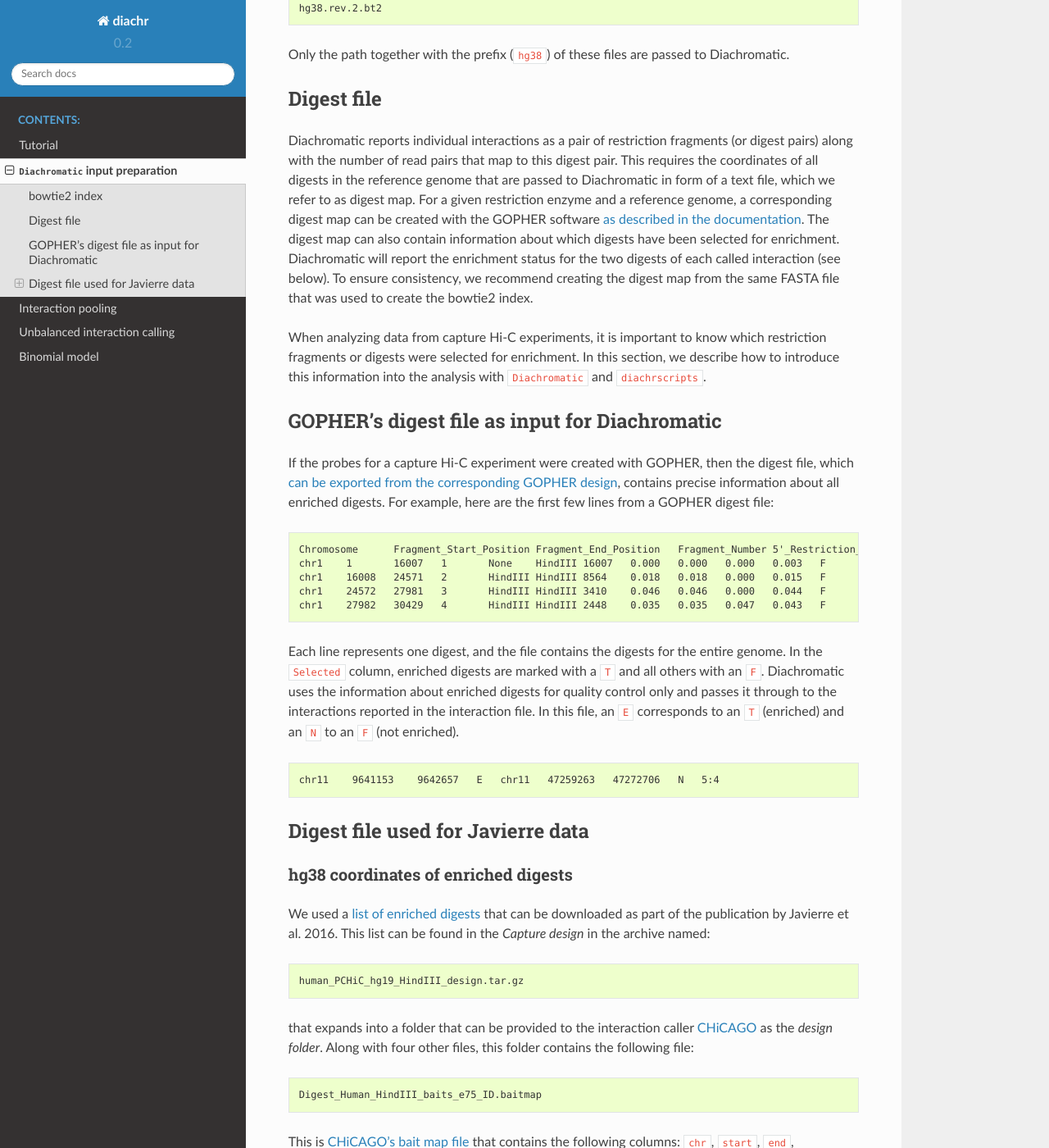
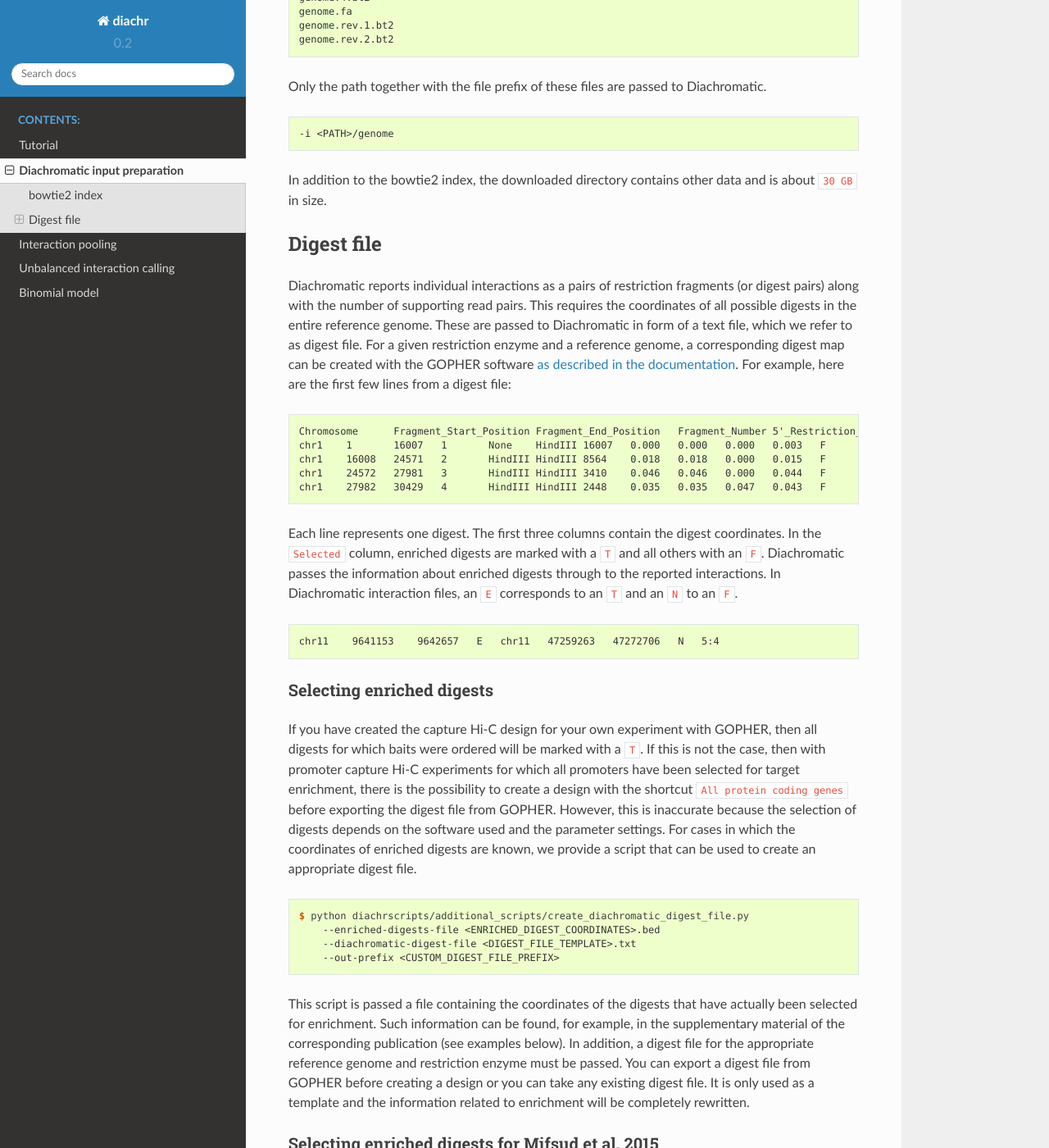
Before and after one commit to hansenp/diachrscripts, a Sphinx documentation site: the page built from docs/diachromatic_input_preparation.rst, in a window 1280 px wide and 1400 px high, scrolled down 551 px. Shown: the whole window at 82% size. Built offline with Sphinx 7.4.7 and the Read the Docs theme 2.0.0, drawn with Linux system fonts in a browser that asks for light colours; some of the changed text lies outside the part shown.

Commit message:
Worked on RTD tutorial.

```diff
--- a/docs/diachromatic_input_preparation.rst
+++ b/docs/diachromatic_input_preparation.rst
@@ -1,8 +1,8 @@
 .. _RST_Diachromatic_input_preparation:
 
-##################################
-``Diachromatic`` input preparation
-##################################
+##############################
+Diachromatic input preparation
+##############################
 
 *************
 bowtie2 index
@@ -10,63 +10,48 @@ bowtie2 index
 
 Diachromatic uses bowtie2 to map reads to a reference sequence,
 which requires an index for the reference sequence.
-Such an index can be created with bowtie2 or a pre-calculated index can be downloaded.
-For the data on the hematopoietic cell types,
-we used the reference sequence hg38 and downloaded a pre-calculated index from here:
+Such an index can be created with bowtie2 or a pre-calculated index can e.g. be downloaded from the
+`iGenomes website <https://support.illumina.com/sequencing/sequencing_software/igenome.html>`_
 
 .. code-block:: console
 
-    ftp://ftp.ncbi.nlm.nih.gov/genomes/archive/old_genbank/Eukaryotes/vertebrates_mammals/Homo_sapiens/GRCh38/seqs_for_alignment_pipelines/GCA_000001405.15_GRCh38_no_alt_analysis_set.fna.bowtie_index.tar.gz
+    $ wget http://igenomes.illumina.com.s3-website-us-east-1.amazonaws.com/Homo_sapiens/UCSC/hg38/Homo_sapiens_UCSC_hg38.tar.gz
+    $ mkdir Homo_sapiens_UCSC_hg38
+    $ tar -xf Homo_sapiens_UCSC_hg38.tar.gz -C Homo_sapiens_UCSC_hg38
 
-Note that the index consists of several files:
+The index consists of several files:
 
 .. code-block:: console
 
-    hg38.1.bt2
-    hg38.2.bt2
-    hg38.3.bt2
-    hg38.4.bt2
-    hg38.rev.1.bt2
-    hg38.rev.2.bt2
+    $ ls Homo_sapiens_UCSC_hg38/Homo_sapiens/UCSC/hg38/Sequence/Bowtie2Index/ | cat
+    genome.1.bt2
+    genome.2.bt2
+    genome.3.bt2
+    genome.4.bt2
+    genome.fa
+    genome.rev.1.bt2
+    genome.rev.2.bt2
 
-Only the path together with the prefix (``hg38``) of these files are passed to Diachromatic.
+Only the path together with the file prefix of these files are passed to Diachromatic.
 
+.. code-block:: console
+
+    -i <PATH>/genome
+
+In addition to the bowtie2 index, the downloaded directory contains other data and is about ``30 GB`` in size.
 
 ***********
 Digest file
 ***********
 
-Diachromatic reports individual interactions as a pair of restriction fragments (or digest pairs)
-along with the number of read pairs that map to this digest pair.
-This requires the coordinates of all digests in the reference genome
-that are passed to Diachromatic in form of a text file,
-which we refer to as digest map.
+Diachromatic reports individual interactions as a pairs of restriction fragments (or digest pairs)
+along with the number of supporting read pairs.
+This requires the coordinates of all possible digests in the entire reference genome.
+These are passed to Diachromatic in form of a text file, which we refer to as digest file.
 For a given restriction enzyme and a reference genome,
 a corresponding digest map can be created with the GOPHER software
 `as described in the documentation <https://diachromatic.readthedocs.io/en/latest/digest.html>`__.
-The digest map can also contain information about which digests have been selected for enrichment.
-Diachromatic will report the enrichment status for the two digests of
-each called interaction (see below).
-To ensure consistency,
-we recommend creating the digest map from the same FASTA file that was used
-to create the bowtie2 index.
-
-When analyzing data from capture Hi-C experiments,
-it is important to know which restriction fragments or digests were selected for enrichment.
-In this section,
-we describe how to introduce this information into the analysis with
-``Diachromatic`` and ``diachrscripts``.
-
-
-**********************************************
-GOPHER's digest file as input for Diachromatic
-**********************************************
-
-If the probes for a capture Hi-C experiment were created with GOPHER,
-then the digest file, which
-`can be exported from the corresponding GOPHER design <https://diachromatic.readthedocs.io/en/latest/digest.html>`_,
-contains precise information about all enriched digests.
-For example, here are the first few lines from a GOPHER digest file:
+For example, here are the first few lines from a digest file:
 
 .. code-block:: console
 
@@ -76,70 +61,147 @@ For example, here are the first few lines from a GOPHER digest file:
     chr1    24572   27981   3       HindIII HindIII 3410    0.046   0.046   0.000   0.044   F       0       0
     chr1    27982   30429   4       HindIII HindIII 2448    0.035   0.035   0.047   0.043   F       0       0
 
-Each line represents one digest,
-and the file contains the digests for the entire genome.
-In the ``Selected`` column,
-enriched digests are marked with a ``T`` and all others with an ``F``.
-Diachromatic uses the information about enriched digests for quality control only
-and passes it through to the interactions reported in the interaction file.
-In this file,
-an ``E`` corresponds to an ``T`` (enriched) and an ``N`` to an ``F`` (not enriched).
+Each line represents one digest.
+The first three columns contain the digest coordinates.
+In the ``Selected`` column, enriched digests are marked with a ``T`` and all others with an ``F``.
+Diachromatic passes the information about enriched digests through to the reported interactions.
+In Diachromatic interaction files,
+an ``E`` corresponds to an ``T`` and an ``N`` to an ``F``.
 
 .. code-block:: console
 
     chr11    9641153    9642657   E   chr11   47259263   47272706   N   5:4
 
-**********************************
-Digest file used for Javierre data
-**********************************
 
-hg38 coordinates of enriched digests
-====================================
+Selecting enriched digests
+==========================
 
-We used a
-`list of enriched digests <https://osf.io/u8tzp/>`_
-that can be downloaded as part of the publication by Javierre et al. 2016.
-This list can be found in the *Capture design* in the archive named:
+If you have created the capture Hi-C design for your own experiment with GOPHER,
+then all digests for which baits were ordered will be marked with a ``T``.
+If this is not the case,
+then with promoter capture Hi-C experiments for which all promoters have been selected for target enrichment,
+there is the possibility to create a design with the shortcut ``All protein coding genes``
+before exporting the digest file from GOPHER.
+However, this is inaccurate because the selection of digests depends on the software used and the parameter settings.
+For cases in which the coordinates of enriched digests are known,
+we provide a script that can be used to create an appropriate digest file.
 
 .. code-block:: console
 
-    human_PCHiC_hg19_HindIII_design.tar.gz
+    $ python diachrscripts/additional_scripts/create_diachromatic_digest_file.py
+        --enriched-digests-file <ENRICHED_DIGEST_COORDINATES>.bed
+        --diachromatic-digest-file <DIGEST_FILE_TEMPLATE>.txt
+        --out-prefix <CUSTOM_DIGEST_FILE_PREFIX>
 
-that expands into a folder that can be provided to the interaction caller
-`CHiCAGO <https://www.ncbi.nlm.nih.gov/pmc/articles/PMC4908757/>`_
-as the *design folder*.
-Along with four other files, this folder contains the following file:
+This script is passed a file containing the coordinates of the digests that have actually been selected for enrichment.
+Such information can be found, for example, in the supplementary material of the corresponding publication
+(see examples below).
+In addition, a digest file for the appropriate reference genome and restriction enzyme must be passed.
+You can export a digest file from GOPHER before creating a design or you can  take any existing digest file.
+It is only used as a template and the information related to enrichment will be completely rewritten.
+
+Selecting enriched digests for Mifsud et al. 2015
+=================================================
+
+Supplementary Table 4 of the work published by
+`Mifsud et al. 2015 <https://pubmed.ncbi.nlm.nih.gov/25938943/>`__
+contains the coordinates and sequences of the baits used.
+Save this table in text format and extract the coordinates.
 
 .. code-block:: console
 
-    Digest_Human_HindIII_baits_e75_ID.baitmap
+    $ cat mifsud_supplementary_table_4.txt | \
+        awk '{if($1 ~ /^>/){split($0,a," ");split(a[1],b,":");gsub(/>C/,"c",b[1]);split(b[2],c,"-");print b[1]"\t"c[1]"\t"c[2]}}' \
+        > mifsud_bait_coords_hg19.bed
 
-This is
-`CHiCAGO's bait map file <http://regulatorygenomicsgroup.org/resources/Chicago_vignette.html#input-files-required>`_
-that contains the following columns:
-``chr``, ``start``, ``end``, ``fragmentID``, ``geneName``.
-Here are the first four lines of this file:
+Use
+`UCSC's LiftOver tool <https://genome.ucsc.edu/cgi-bin/hgLiftOver>`_
+to convert the coordinates to from ``hg19`` to ``hg38`` and save the resulting file as ``mifsud_bait_coords_hg38.bed``.
+Generate a digest file for ``hg38`` with GOPHER and extract the coordinates of all digests in the genome.
 
 .. code-block:: console
 
-    1	831895	848168	218	RP11-54O7.16;RP11-54O7.1
-    1	848169	850618	219	RP11-54O7.2
-    1	850619	874081	220	AL645608.1;RP11-54O7.3;SAMD11
-    1	889424	903640	223	KLHL17;NOC2L;PLEKHN1
+    $ tail -n+2 template_digest_file_hg38_HindIII.txt \
+    | awk '{print $1"\t"$2"\t"$3}' > all_hg38_digests.bed
 
-We extracted the coordinates of enriched digests from this file with
-the following awk command:
+Use
+`bedtools <https://bedtools.readthedocs.io/en/latest/content/tools/intersect.html>`_
+to extract all digests that contain at least one bait completely.
 
 .. code-block:: console
 
-    $ awk '{print "chr"$1"\t"$2"\t"$3}' Digest_Human_HindIII_baits_e75_ID.baitmap
-    chr1	831895	848168
-    chr1	848169	850618
-    chr1	850619	874081
-    chr1	889424	903640
-    (...)
+    $ intersectBed -wa -u -F 1.00 -a all_hg38_digests.bed -b mifsud_bait_coords_hg38.bed \
+    > mifsud_baited_digests_hg38.bed
+
+Use our script to create a digest file in which digests that Mifsud et al. have selected for enrichment are marked with
+a ``T`` and all others with an ``F``.
+
+.. code-block:: console
+
+    $ python diachrscripts/additional_scripts/create_diachromatic_digest_file.py \
+        --enriched-digests-file mifsud_baited_digests_hg38.bed \
+        --diachromatic-digest-file template_digest_file_hg38_HindIII.txt \
+        --out-prefix mifsud_hg38_HindIII
+
+This will produce the file ``mifsud_hg38_HindIII_diachromatic_digest_file.txt`` that can be used as input for Diachromatic.
+
+Selecting enriched digests for Javierre et al. 2016
+===================================================
+
+For the work published by
+`Javierre et al. 2016 <https://pubmed.ncbi.nlm.nih.gov/27863249/>`__,
+the ``hg19`` coordinates of the baited digests can be downloaded from
+`OFS <https://osf.io/e594p/>`__.
+
+Download an archive that expands into a *design folder* that can be provided to the interaction caller
+`CHiCAGO <https://www.ncbi.nlm.nih.gov/pmc/articles/PMC4908757/>`_.
+
+.. code-block:: console
+
+    $ wget -O human_PCHiC_hg19_HindIII_design.tar.gz https://osf.io/e594p/download
+    $ tar -xf human_PCHiC_hg19_HindIII_design.tar.gz
+
+Along with other files, this folder contains the
+`CHiCAGO's bait map file <https://bioconductor.org/packages/devel/bioc/vignettes/Chicago/inst/doc/Chicago.html>`_
+that consists of the following columns:
+``chr``, ``start``, ``end``, ``fragmentID``, ``geneName``.
+
+.. code-block:: console
+
+    $ head -n 4 Human_hg19/Digest_Human_HindIII_baits_e75_ID.baitmap
+        1	831895	848168	218	RP11-54O7.16;RP11-54O7.1
+        1	848169	850618	219	RP11-54O7.2
+        1	850619	874081	220	AL645608.1;RP11-54O7.3;SAMD11
+        1	889424	903640	223	KLHL17;NOC2L;PLEKHN1
+
+Convert the bait map file into BED format.
+
+.. code-block:: console
+
+    $ awk '{print "chr"$1"\t"$2"\t"$3}' Human_hg19/Digest_Human_HindIII_baits_e75_ID.baitmap \
+    > mifsud_baited_digests_hg19.bed
+
+Use
+`UCSC's LiftOver tool <https://genome.ucsc.edu/cgi-bin/hgLiftOver>`_
+to convert the coordinates to from ``hg19`` to ``hg38`` and save the resulting file as
+``javierre_baited_digests_hg38.bed``.
+
+Use our script to create a digest file in which digests that Javierre et al. have selected for enrichment are marked
+with a ``T`` and all others with an ``F``.
+
+.. code-block:: console
+
+    $ python diachrscripts/additional_scripts/create_diachromatic_digest_file.py \
+        --enriched-digests-file javierre_baited_digests_hg38.bed \
+        --diachromatic-digest-file template_digest_file_hg38_HindIII.txt \
+        --out-prefix javierre_hg38_HindIII
+
+This will produce the file ``javierre_hg38_HindIII_diachromatic_digest_file.txt`` that can be used as input for Diachromatic.
+
+XXXXXXXXXXX.
 
 Coordinates are avaiable for a total of 22,076 digests.
+
 These coordinates refer to the genome build ``hg19``.
 We used
 `UCSC's LiftOver tool <https://genome.ucsc.edu/cgi-bin/hgLiftOver>`_
@@ -157,33 +219,20 @@ The resulting file in BED format can be found here:
 hg38 digest file
 ================
 
-In order to create a Diachromatic digest file for the analysis of the Javierre data,
-we first created a GOPHER project with the name ``no_digests_selected_HindIII``.
-Then we set up the project for ``hg38``
-(no need to download ``Transcripts`` and ``Alignability Map``)
-and only selected the restriction enzyme ``HindIII`` for the design parameters.
-Finally, we exported the following digest file:
-
-.. code-block:: console
-
-    no_digests_selected_HindIII_hg38_DigestedGenome.txt
-
-Because GOPHER was not used to select capture probes,
-no digest is marked as selected in this file.
 We wrote a Python script to overwrite the values in the ``Selected`` column
 of a digest file:
 
 .. code-block:: console
 
-    $ python diachrscripts/create_diachromatic_digest_file.py
+    $ python diachrscripts/additional_scripts/create_diachromatic_digest_file.py
        --enriched-digests-file Digest_Human_HindIII_baits_e75_ID.baitmap.hg38.bed
        --diachromatic-digest-file no_digests_selected_HindIII_hg38_DigestedGenome.txt
        --out-prefix /JAV_hg38_HindIII
 
-This script takes a BED file with coordinates of digests selected for enrichment (``--enriched-digests-file``)
-and a Diachromatic digest file (``--diachromatic-digest-file``).
+
 It is important that the coordinates in the two files refer to the same genome build,
 e.g. ``hg19`` or ``hg38``.
+
 For each line of the digest file, the script checks
 whether there is a digest with matching coordinates in the BED file.
 If this is the case, the ``Selected`` field is overwritten with a ``T`` and otherwise with an ``F``.
@@ -220,6 +269,3 @@ We assumed that these cases result from the LiftOver from ``hg19`` to ``hg38``
 and repeated the same procedure for ``hg19``.
 In this case, all enriched digests are found in the Diachromatic digest file,
 which confirms our assumption.
-
-In our analysis of the Javierre data,
-we used the digest file for ``hg38`` created as described above as input for Diachromatic.
--- a/docs/tutorial.rst
+++ b/docs/tutorial.rst
@@ -128,7 +128,7 @@ How to do this is documented here: :ref:`RST_Diachromatic_input_preparation`.
 
     $ java -jar Diachromatic.jar align \
        -b <BOWTIE2_EXECUTABLE> \
-       -i <BOWTIE2_INDEX>/hg38 \
+       -i <BOWTIE2_INDEX_PATH>/hg38 \
        -bsu \
        -p 4 \
        -d <DIGEST_MAP> \
```
